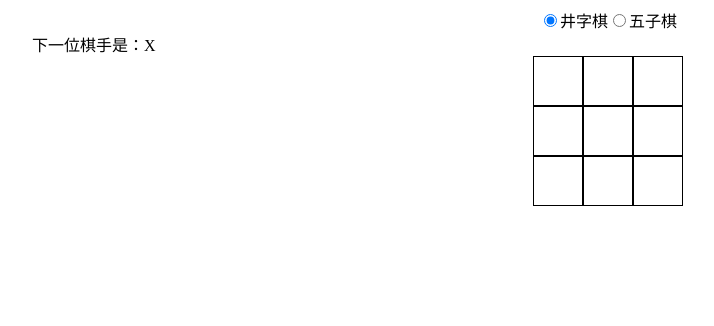
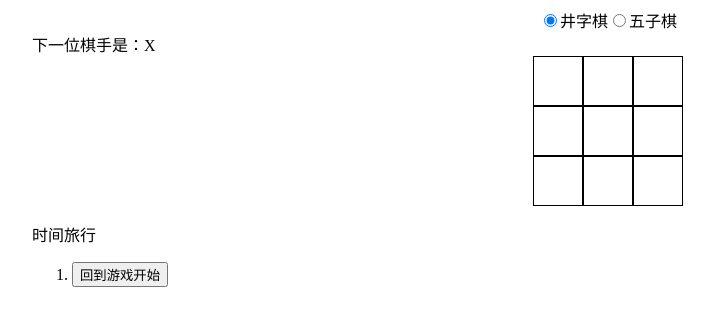
Before and after one commit to Tmaof/tic-tac-toe, a React (Vite) app: page / in a window 1280 px wide. Shown: the top 326 px of the page, without its empty margins (32-746 px from the left). Built offline with nearby package versions, Linux system fonts and the light colour scheme.

Commit message:
#FEAT: 井字棋模块添加时间旅行功能

```diff
--- a/src/components/TicTacToe/TicTacToe.tsx
+++ b/src/components/TicTacToe/TicTacToe.tsx
@@ -1,4 +1,4 @@
-import { useEffect, useState } from 'react';
+import { useEffect, useMemo, useState } from 'react';
 import Board, { SquaresList } from '../Board/Board'; // 导入棋盘格子列表的类型定义
 
 /** 计算井字棋的胜利者 */
@@ -29,8 +29,30 @@ const getInitSquares = function getInitSquares (): SquaresList {
 
 /** 井字棋游戏组件 */
 const TicTacToe: React.FC = () => {
-    /** 棋盘状态，初始化为9个null，表示所有格子都是空的 */
-    const [squares, setSquares] = useState<SquaresList>(getInitSquares());
+    /** 棋盘状态历史记录的列表 */
+    const [history, setHistory] = useState([getInitSquares()]);
+    /** 当前棋盘记录的位置 */
+    const [currentMove, setCurrentMove] = useState(0);
+    /** 计算当前的棋盘状态 */
+    const currentSquares = useMemo(() => {
+        return history[currentMove];
+    }, [currentMove, history]);
+    /** 时间旅行的每一项元素 */
+    const timeTravelItemList = useMemo(() => {
+        return history.map((_squares, index) => {
+            let description;
+            if (index > 0) {
+                description = `回到状态 #${index}`;
+            } else {
+                description = '回到游戏开始';
+            }
+            return (
+                <li key={index}>
+                    <button onClick={() => setCurrentMove(index)}>{description}</button>
+                </li>
+            );
+        });
+    }, [history]);
 
     /** 棋手状态，包含棋手列表和当前棋手的索引 */
     const [playerFlag, setPlayerFlag] = useState({
@@ -40,20 +62,23 @@ const TicTacToe: React.FC = () => {
 
     /** 监听棋盘的改变 */
     useEffect(() => {
-    // 下完一棋后需要判断是否存在胜利者
-        const winner = calculateWinner(squares);
+        // 下完一棋后需要判断是否存在胜利者
+        const winner = calculateWinner(currentSquares);
         if (winner) {
             window.confirm(`棋手${winner}胜利了！`);
         }
-    }, [squares]);
+    }, [currentSquares]);
 
     /**
    * 处理下棋的函数
    * @param {SquaresList} nextSquares - 更新后的棋盘状态
    */
     const handlePlay = function handlePlay (nextSquares: SquaresList) {
-    // 更新棋盘状态
-        setSquares(nextSquares);
+        // 将新的状态添加到历史列表
+        const nextHistory = [...history.slice(0, currentMove + 1), nextSquares];
+        setHistory(nextHistory);
+        // 更新棋盘记录的位置：更新currentMove后currentSquares会自动更新
+        setCurrentMove(nextHistory.length - 1);
         // 切换下一位棋手的棋子
         setPlayerFlag((prevState) => ({
             list: prevState.list,
@@ -68,10 +93,13 @@ const TicTacToe: React.FC = () => {
             <div>下一位棋手是：{playerFlag.list[playerFlag.next]}</div>
             {/* 渲染棋盘组件 */}
             <Board
-                squares={squares}
+                squares={currentSquares}
                 nextFlag={playerFlag.list[playerFlag.next]}
                 onPlay={handlePlay}
             />
+            {/* 时间旅行 */}
+            <p>时间旅行</p>
+            <ol>{timeTravelItemList}</ol>
         </div>
     );
 };
```
